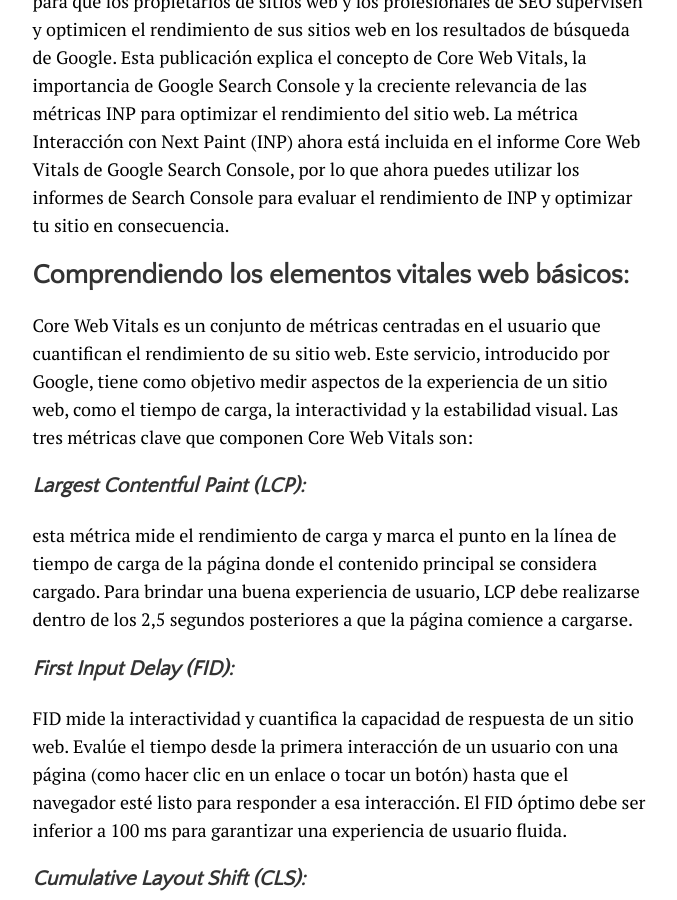
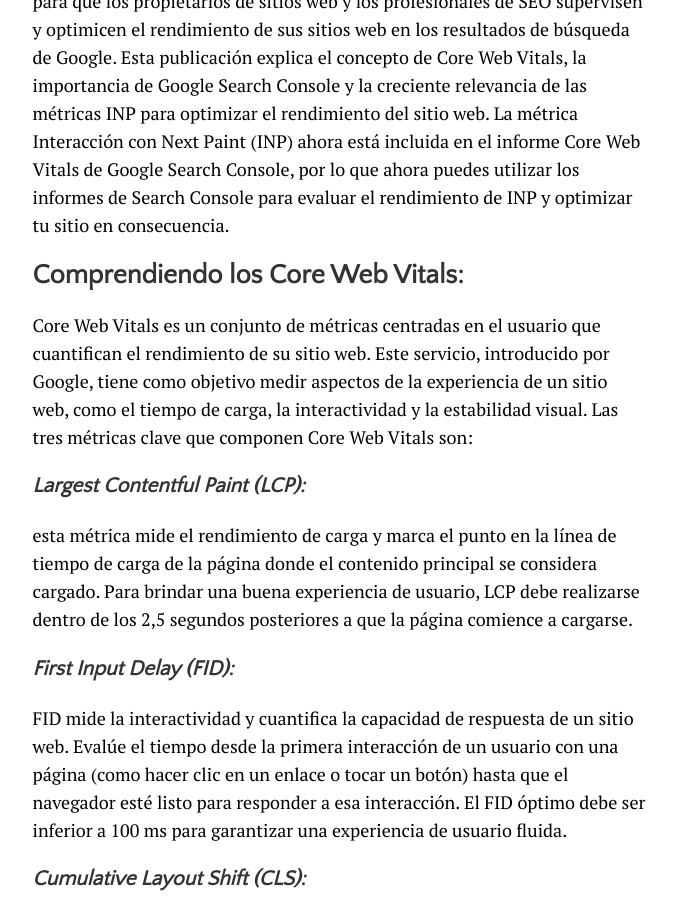
Before and after one commit to JuanEsquiviasO/blog, a Jekyll site: the page built from _posts/2024-03-14-metrica-inp-en-core-web-vitals.md, in a window 1280 px wide and 900 px high, scrolled down 864 px. Shown: the whole window, without its empty margins (300-977 px from the left). Built offline with Jekyll 4.4.1, drawn with Linux system fonts in a browser that asks for light colours; comment, search, counter and statistics services are not loaded.

Commit message:
Update 2024-03-14-metrica-inp-en-core-web-vitals.md

```diff
--- a/_posts/2024-03-14-metrica-inp-en-core-web-vitals.md
+++ b/_posts/2024-03-14-metrica-inp-en-core-web-vitals.md
@@ -11,7 +11,7 @@
 Además, Google Search Console sirve como una herramienta valiosa para que los propietarios de sitios web y los profesionales de SEO supervisen y optimicen el rendimiento de sus sitios web en los resultados de búsqueda de Google. Esta publicación explica el concepto de Core Web Vitals, la importancia de Google Search Console y la creciente relevancia de las métricas INP para optimizar el rendimiento del sitio web.
 La métrica Interacción con Next Paint (INP) ahora está incluida en el informe Core Web Vitals de Google Search Console, por lo que ahora puedes utilizar los informes de Search Console para evaluar el rendimiento de INP y optimizar tu sitio en consecuencia.
 
-## Comprendiendo los elementos vitales web básicos:
+## Comprendiendo los Core Web Vitals:
 Core Web Vitals es un conjunto de métricas centradas en el usuario que cuantifican el rendimiento de su sitio web. Este servicio, introducido por Google, tiene como objetivo medir aspectos de la experiencia de un sitio web, como el tiempo de carga, la interactividad y la estabilidad visual. Las tres métricas clave que componen Core Web Vitals son:
 
 ### **_Largest Contentful Paint (LCP):_**
```
